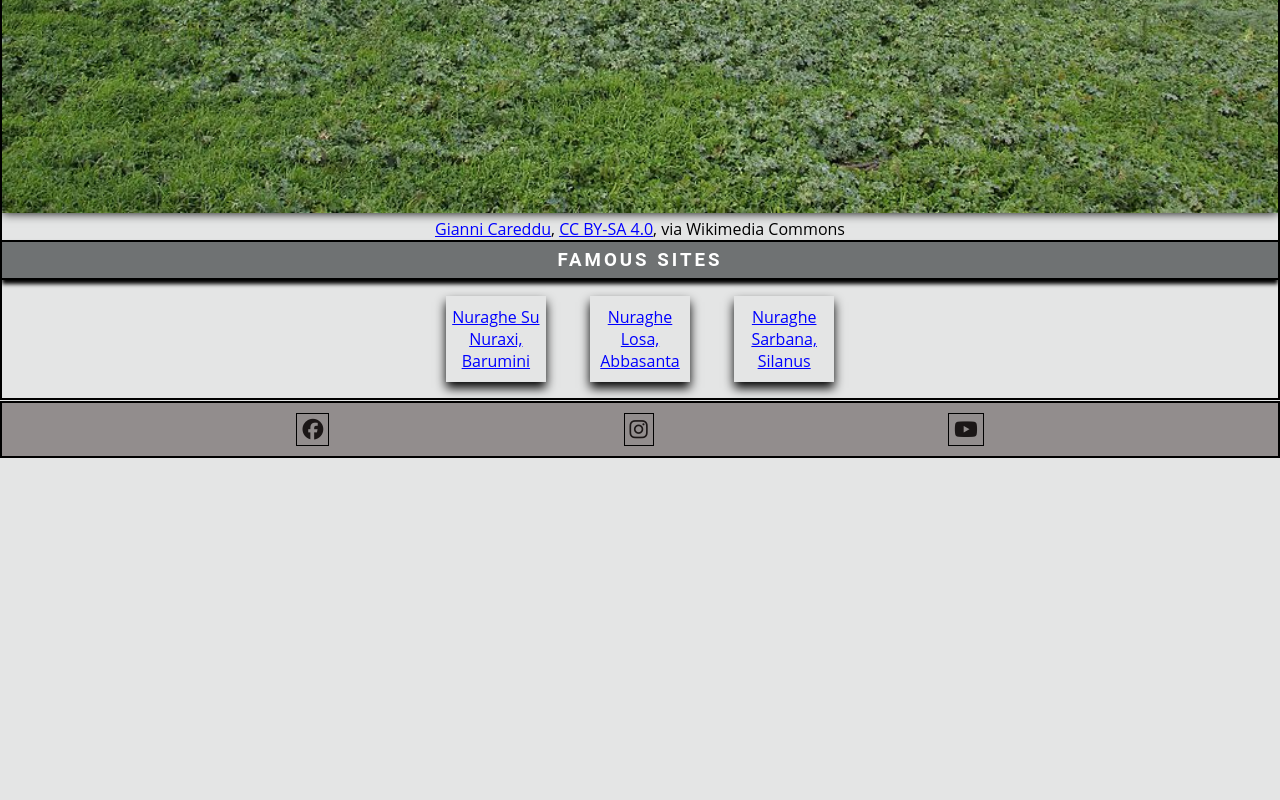
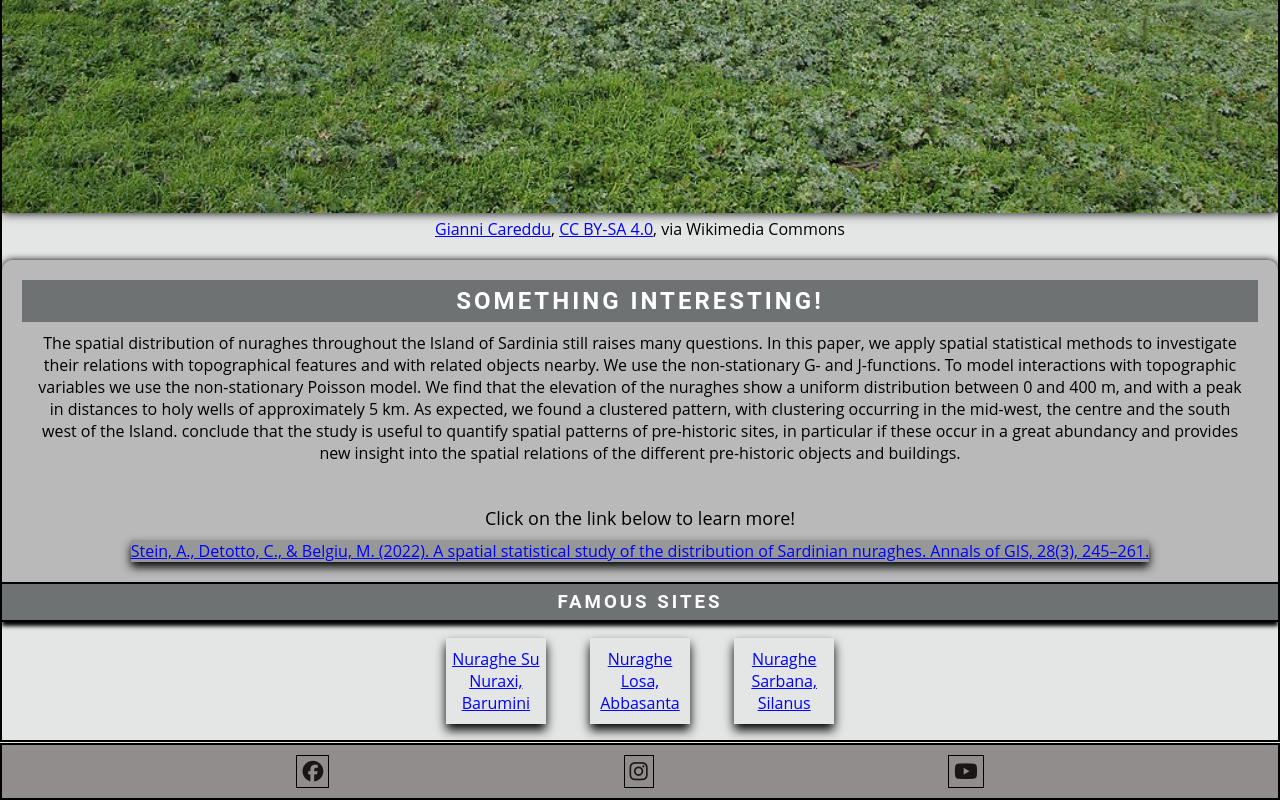
Before and after one commit to ValerioS05/pj1nuraghe, a plain HTML site: page index.html in a window 1280 px wide. Shown: the part 2924-3724 px from the top of the page. Before the commit the page ends 3382 px from the top, so only its background shows below. Drawn offline with Linux system fonts and the light colour scheme.

Commit message:
added article to index and style to it

```diff
--- a/assets/css/style.css
+++ b/assets/css/style.css
@@ -187,6 +187,7 @@ main {
 }
 
 
+
 .nurname {
     margin-top: 15px;
     background-color: rgb(111, 114, 115);
@@ -196,6 +197,23 @@ main {
     color: white;
     padding: 10px 0;
 }
+
+article {
+    background-color:rgb(185, 185, 185);
+    padding: 20px;
+    border-radius: 10px 10px 0 0px;
+    margin-top: 20px;
+    box-shadow: 0 0 7px black;
+  }
+
+  #link-2-art {
+    font-size:large;
+  }
+
+  #artic a {
+    box-shadow: 0 5px 10px black;
+    background-color: rgb(150, 151, 151);
+  }
 
 #rank-nur ul {
     list-style-type: none;
--- a/index.html
+++ b/index.html
@@ -8,8 +8,8 @@
     <meta name="keywords"
         content="nuraghe, nuragic, sardinia, sardinian history, monument, monumental, Proto Nuraghe, history, italian history,su nuraxi">
     <meta neme="description"
-        content="Nuraghe`s Tale, a piece of history from Sardinia. Discover the most popular monuments from this everlasting island"
-        <!-- title-->
+        content="Nuraghe`s Tale, a piece of history from Sardinia. Discover the most popular monuments from this everlasting island">
+    <!-- title-->
     <title>Nuraghe`s</title>
     <!-- favicon-->
     <link rel="apple-touch-icon" sizes="180x180" href="assets/favicon/apple-touch-icon.png">
@@ -34,7 +34,7 @@
         <label for="bar-tog" class="bartog-l"><i class="fa-solid fa-bars"></i></label>
         <nav>
             <ul id="bar">
-                <li><a href="" class="atm">Home</a></li>
+                <li><a href="index.html" class="atm">Home</a></li>
                 <li><a href="facts.html">Facts</a></li>
                 <li><a href="signup.html">Sign Up</a></li>
             </ul>
@@ -109,7 +109,7 @@
                             Careddu</a>, <a href="https://creativecommons.org/licenses/by-sa/4.0">CC BY-SA 4.0</a>, via
                         Wikimedia Commons
                         <dt class="nurname">The classic <em>Nuraghe</em> with ogival tholos </dt>
-                        <dd >The main differences between a "protonuraghe" and a "classic nuraghe" lie in
+                        <dd>The main differences between a "protonuraghe" and a "classic nuraghe" lie in
                             their
                             architectural complexity, size, and defensive features. Here's a breakdown of the key
                             distinctions:
@@ -128,12 +128,46 @@
                             constructed during later periods of the Bronze Age and Iron Age, spanning from the 15th
                             century BCE to the 2nd century CE.
                         </dd>
-                        <img src="assets/images/Torralba_-_Nuraghe_Longu_(08).JPG" alt="Picture of nuraghe Longu" class="img-dd">
+                        <img src="assets/images/Torralba_-_Nuraghe_Longu_(08).JPG" alt="Picture of nuraghe Longu"
+                            class="img-dd">
                         <a href="https://commons.wikimedia.org/wiki/File:Torralba_-_Nuraghe_Longu_(08).JPG">Gianni
                             Careddu</a>, <a href="https://creativecommons.org/licenses/by-sa/4.0">CC BY-SA 4.0</a>, via
                         Wikimedia Commons
 
                     </dl>
+                    <article>
+                        <div id="artic">
+                            <h2>Something Interesting!</h2>
+                            <p>
+                                The spatial distribution of nuraghes throughout the Island of Sardinia still raises many
+                                questions. In this paper, we apply spatial statistical methods to investigate their
+                                relations
+                                with topographical features and with related objects nearby. We use the non-stationary
+                                G- and
+                                J-functions. To model interactions with topographic variables we use the non-stationary
+                                Poisson
+                                model. We find that the elevation of the nuraghes show a uniform distribution between 0
+                                and 400
+                                m, and with a peak in distances to holy wells of approximately 5 km. As expected, we
+                                found a
+                                clustered pattern, with clustering occurring in the mid-west, the centre and the south
+                                west of
+                                the Island.
+                                conclude that the study is useful to quantify spatial patterns of pre-historic sites, in
+                                particular if these occur in a great abundancy and provides new insight into the spatial
+                                relations of the different pre-historic objects and buildings.
+                            </p>
+                            <br>
+                            <p id="link-2-art">
+                                Click on the link below to learn more!
+                            </p>
+                            <a href="https://doi.org/10.1080/19475683.2022.2043937"
+                                aria-label="link to full article about spatial statistical study on distribution of nuraghes in sardinia">Stein,
+                                A., Detotto, C., & Belgiu, M.
+                                (2022). A spatial statistical study of the distribution of Sardinian nuraghes. Annals of
+                                GIS, 28(3), 245–261.</a>
+                        </div>
+                    </article>
                 </div>
             </div>
             <div id="sec-cont">
@@ -160,11 +194,11 @@
     <footer>
         <ul id="footer-list">
             <li><a href="https://www.facebook.com/" target="_blank" rel="noopener"
-                aria-label="This is our Facebook page."><i class="fa-brands fa-facebook"></i></a></li>
+                    aria-label="This is our Facebook page."><i class="fa-brands fa-facebook"></i></a></li>
             <li><a href="https://www.instagram.com/" target="_blank" rel="noopener"
-                aria-label="This is our Instagram page"><i class="fa-brands fa-instagram"></i></a></li>
+                    aria-label="This is our Instagram page"><i class="fa-brands fa-instagram"></i></a></li>
             <li><a href="https://www.youtube.com/" target="_blank" rel="noopener"
-                aria-label="This is our YouTube channel"><i class="fa-brands fa-youtube"></i></a></li>
+                    aria-label="This is our YouTube channel"><i class="fa-brands fa-youtube"></i></a></li>
         </ul>
     </footer>
     <!--kit from font awesome-->
```
